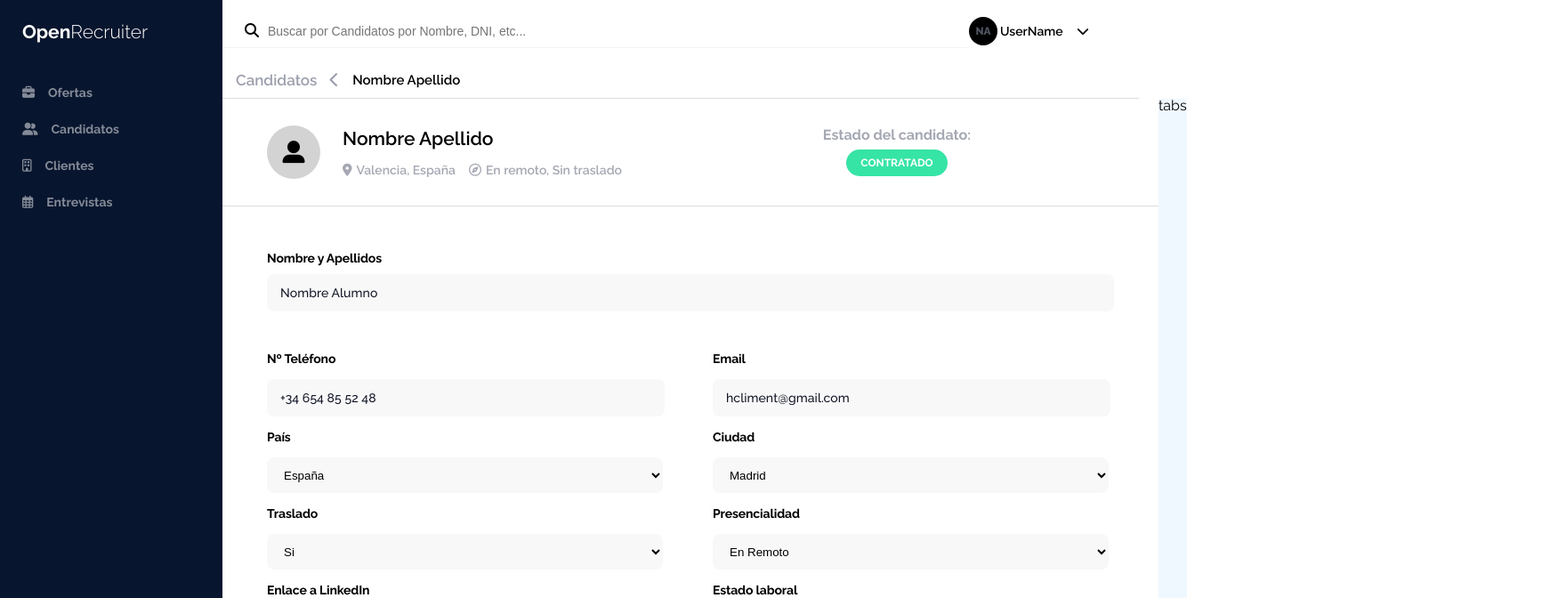
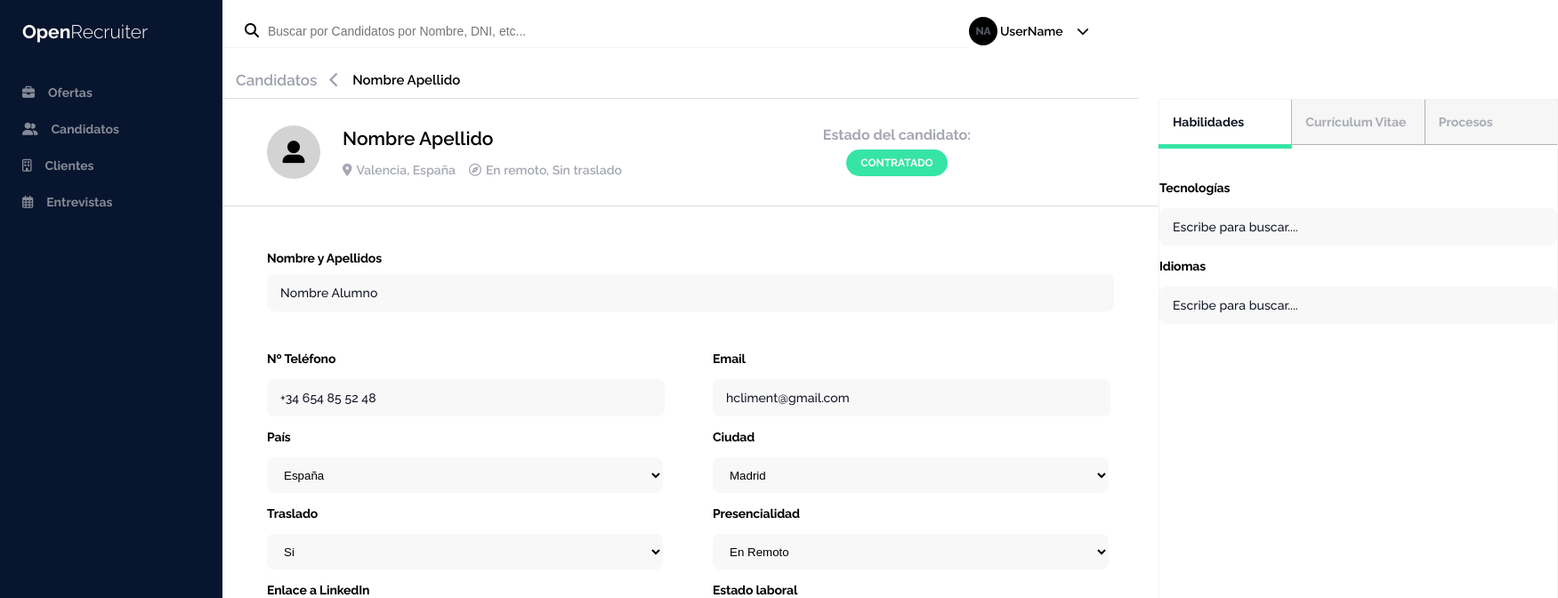
Before and after one commit to aristicocruze/OB-FC-SPRINT3-AMPLIADO, a React (Create React App) app: page / in a window 1280 px wide. Shown: the top 672 px of the page at 89% size, 1751 px wide, since content can reach past the window. Built offline with nearby package versions, Linux system fonts and the light colour scheme.

Commit message:
Comple tab menu

```diff
--- a/src/pages/singleStudent/SingleStudent.jsx
+++ b/src/pages/singleStudent/SingleStudent.jsx
@@ -1,10 +1,17 @@
 import "./singleStudent.css";
+import { useState } from "react";
 import SideNavBar from "../../components/sideNavBar/SideNavBar";
 import TopSearch from "../../components/topSearch/TopSearch";
 import PageRoute from "../../components/pageRoute/PageRoute";
 import StudentInformation from "../../components/studentInformation/StudentInformation";
 
 function SingleStudent() {
+  const [toggleState, setToggleState] = useState(1);
+
+  const toggleTab = index => {
+    setToggleState(index);
+  };
+
   return (
     <div className="students-container">
       <SideNavBar />
@@ -130,7 +137,85 @@ function SingleStudent() {
               </div>
             </form>
           </div>
-          <div className="student-right">tabs</div>
+          <div className="student-right">
+            <div className="bloc-tabs">
+              <button
+                className={toggleState === 1 ? "tabs active-tabs" : "tabs"}
+                onClick={() => toggleTab(1)}
+              >
+                Habilidades
+              </button>
+              <button
+                className={toggleState === 2 ? "tabs active-tabs" : "tabs"}
+                onClick={() => toggleTab(2)}
+              >
+                Currículum Vitae
+              </button>
+              <button
+                className={toggleState === 3 ? "tabs active-tabs" : "tabs"}
+                onClick={() => toggleTab(3)}
+              >
+                Procesos
+              </button>
+            </div>
+
+            <div className="content-tabs">
+              <div
+                className={
+                  toggleState === 1 ? "content  active-content" : "content"
+                }
+              >
+                {/* Tecnologías */}
+                <label className="form-label split-label">Tecnologías</label>
+                <input
+                  className="form-input form-split-input"
+                  type="text"
+                  name=""
+                  id=""
+                  placeholder="Escribe para buscar...."
+                />
+
+                {/* Idiomas */}
+                <label className="form-label split-label">Idiomas</label>
+                <input
+                  className="form-input form-split-input"
+                  type="text"
+                  name=""
+                  id=""
+                  placeholder="Escribe para buscar...."
+                />
+              </div>
+
+              <div
+                className={
+                  toggleState === 2 ? "content  active-content" : "content"
+                }
+              >
+                <object
+                  data={require("../../../src/CV.pdf")}
+                  type="application/pdf"
+                  width="100%"
+                  height="750px"
+                  aria-labelledby="label1"
+                ></object>
+              </div>
+
+              <div
+                className={
+                  toggleState === 3 ? "content  active-content" : "content"
+                }
+              >
+                <div className="offers-wrapper">
+                  <div className="offer-container">
+                    <h1>Título Oferta</h1>
+                    <p>7 candidatos</p>
+                    <p>Fecha plazo</p>
+                    <p>PDTE. Entrevista</p>
+                  </div>
+                </div>
+              </div>
+            </div>
+          </div>
         </div>
       </div>
     </div>
--- a/src/pages/singleStudent/singleStudent.css
+++ b/src/pages/singleStudent/singleStudent.css
@@ -13,12 +13,7 @@
 }
 
 .student-left {
-  flex: 4;
-}
-
-.student-right {
-  flex: 3;
-  background-color: aliceblue;
+  flex: 2;
 }
 
 /* Form styling */
@@ -134,3 +129,105 @@ form {
 .btn-icons {
   margin-right: 5px;
 }
+
+/*Tab Menu*/
+
+.student-right {
+  flex: 4;
+  display: flex;
+  flex-direction: column;
+  position: relative;
+  width: 500px;
+  height: 85vh;
+  background: #fff;
+  margin: 0;
+  border: 1px solid rgba(0, 0, 0, 0.048);
+}
+
+.bloc-tabs {
+  display: flex;
+}
+.tabs {
+  padding: 15px;
+  text-align: center;
+  width: 50%;
+  background: rgba(128, 128, 128, 0.075);
+  cursor: pointer;
+  border-bottom: 1px solid rgba(0, 0, 0, 0.274);
+  box-sizing: content-box;
+  position: relative;
+  outline: none;
+  font-family: "Raleway";
+  font-size: 14px;
+  font-style: normal;
+  font-weight: 700;
+  line-height: 20px;
+  letter-spacing: 0px;
+  text-align: left;
+  color: #a9acb5;
+}
+.tabs:not(:last-child) {
+  border-right: 1px solid rgba(0, 0, 0, 0.274);
+}
+
+.active-tabs {
+  background: white;
+  border-bottom: 1px solid transparent;
+  color: #121625;
+}
+
+.active-tabs::before {
+  content: "";
+  display: block;
+  position: absolute;
+  top: 50px;
+  left: 50%;
+  transform: translateX(-50%);
+  width: calc(100% + 2px);
+  height: 5px;
+  background: #36e4a6;
+}
+
+button {
+  border: none;
+}
+.content-tabs {
+  flex-grow: 1;
+}
+.content {
+  background: white;
+  padding: 25px 0 0 0px;
+  width: 90%;
+  height: 80%;
+  display: none;
+}
+.content h2 {
+  padding: 0px 0 5px 0px;
+}
+
+.content p {
+  width: 100%;
+  height: 100%;
+}
+.active-content {
+  display: block;
+}
+
+/*Tab procesos*/
+
+.offers-wrapper {
+  display: flex;
+  align-items: center;
+  flex-direction: column;
+}
+
+.offer-container {
+  display: flex;
+  align-items: center;
+  flex-direction: row;
+  height: 60px;
+  width: 100%;
+  border-radius: 11px;
+  background-color: #f2f3f4;
+  margin-left: 20px;
+}
```
Also changed, not shown: 1 other file (tests, documents, lock files or other folders).
